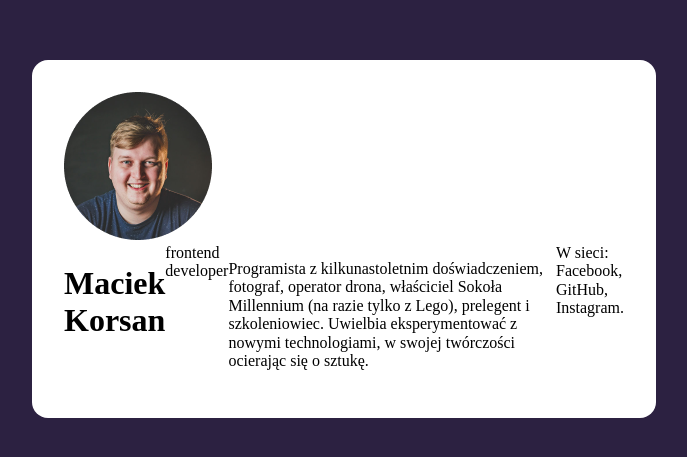
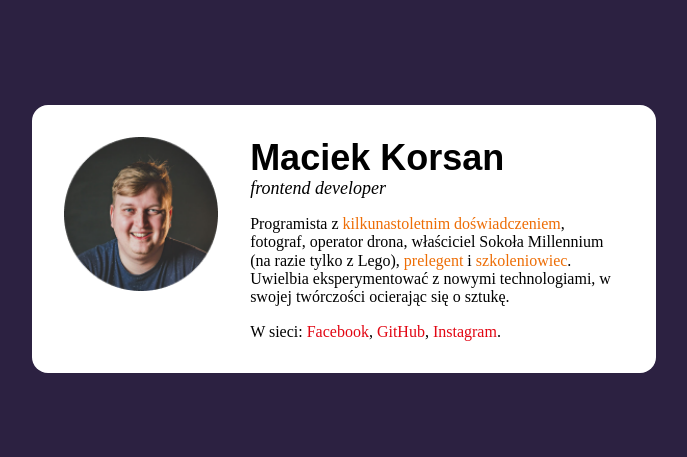
Before and after one commit to bednarscy/BednarsCode, a plain HTML site: page card.html in a window 1280 px wide. Shown: the part 161-618 px from the top of the page, without its empty margins (296-983 px from the left). Drawn offline with Linux system fonts and the light colour scheme.

Commit message:
card finished

```diff
--- a/card.html
+++ b/card.html
@@ -12,51 +12,33 @@
     <link href="https://fonts.googleapis.com/css?family=Rubik:300,300i,400,500,700&amp;subset=latin-ext"
         rel="stylesheet" />
 </head>
-<!---<header class="top__header">
-        <nav class="navigation">
-            <ul class="navigation__list">
 
-                <li class="navigation__item">
-                    <a class="navigation__link" href="index.html">Strona główna</a>
-                </li>
-                <li class="navigation__item">
-                    <a class="navigation__link" href="articles.html">Artykuły</a>
-                </li>
-                <li class="navigation__item">
-                    <a class="navigation__link" href="tables.html">Tabele</a>
-                </li>
-                <li class="navigation__item">
-                    <a class="navigation__link" href="card.html">Wizytówka</a>
-                </li>
-                <li class="navigation__item">
-                    <a class="navigation__link--logo" href="index.html"><img src="img/logo.png" alt="logo"></a>
-                </li>
-
-            </ul>
-
-        </nav>
-
-    </header>-->
 <body>
 
+    <main class="card">
+        <article class="person">
+            <img class="person__photo" src="img/avatar.png" alt="twarz"/>
+            <div>
+                <header class="person__header">
+                    <h1 class="person__name">Maciek Korsan</h1>
+                    <span class="person__job">frontend developer</span>
+                </header>
+                    <p class="person__description">
+                        Programista z <strong class="option">kilkunastoletnim doświadczeniem</strong>, fotograf, operator drona, właściciel Sokoła
+                        Millennium
+                        (na razie tylko z Lego), <strong class="option">prelegent</strong> i <strong class="option">szkoleniowiec</strong>. Uwielbia eksperymentować z nowymi
+                        technologiami, w
+                        swojej twórczości ocierając się o sztukę.
+                    </p>
+                    W sieci:
+                    <span class="person__description-end">Facebook</span>,
+                    <span class="person__description-end">GitHub</span>,
+                    <span class="person__description-end">Instagram</span>.
+                    </span>
+            </div>
+        </article>
+    </main>
 
-    <article class="card">
-        <img class="card-photo" src="img/avatar.png" alt="twarz">
-        <div>
-        <header class="person">
-            <h1 class="name">Maciek Korsan</h1>
-            <span class="job">frontend developer</span>
-            <p class="description">
-                Programista z kilkunastoletnim doświadczeniem, fotograf, operator drona, właściciel Sokoła Millennium
-                (na razie tylko z Lego), prelegent i szkoleniowiec. Uwielbia eksperymentować z nowymi technologiami, w
-                swojej twórczości ocierając się o sztukę.
-            </p>
-            <span class="description-end">W sieci: Facebook, GitHub, Instagram.
-            </span>
-
-
-        </div>
-    </article>
 
 </body>
 
--- a/css/card.css
+++ b/css/card.css
@@ -17,6 +17,23 @@ body {
     display: flex;
     align-items: flex-start;
 }
-.card-photo {
+.person__photo {
     margin-right: 32px;
+    width: 670px;
 }
+.person__name {
+    margin: 0;
+    font-family: Arial, Helvetica, sans-serif;
+    font-size: 36px;
+}
+.person__job {
+    font-style: italic;
+    font-size: 18px;
+}
+.option {
+    color:#ED6D05;
+    font-weight: normal;
+}
+.person__description-end {
+    color: #E20613;
+}
```
